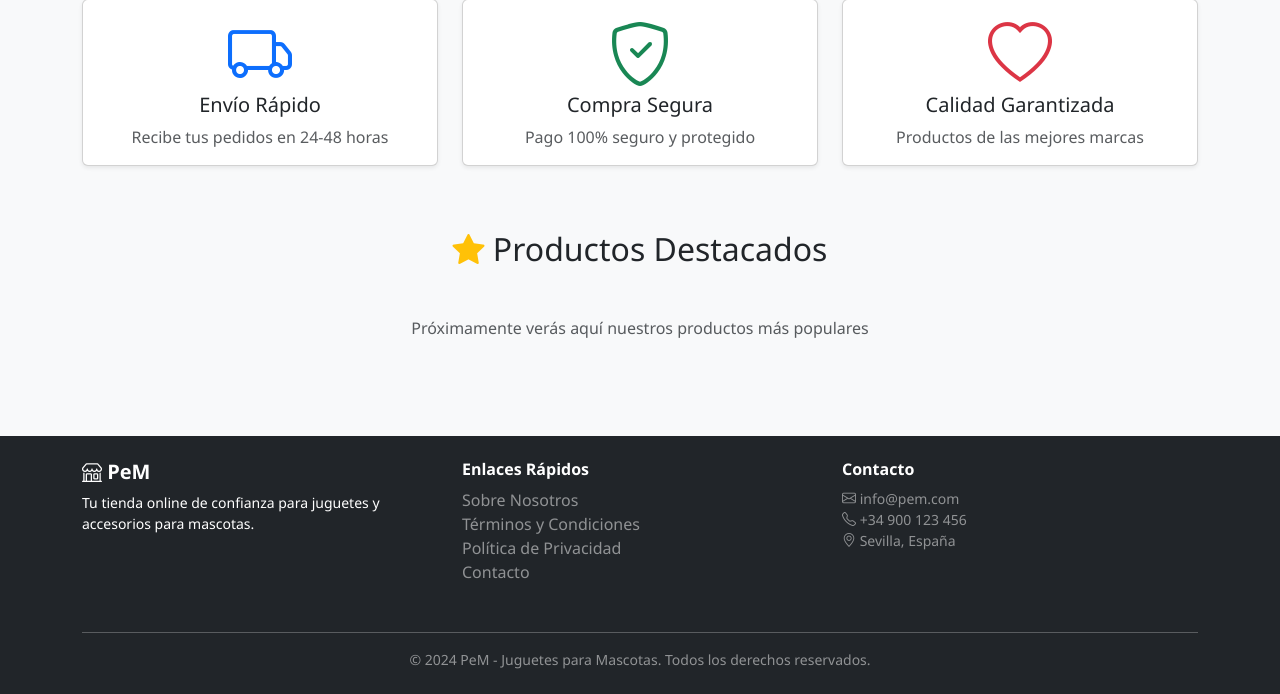
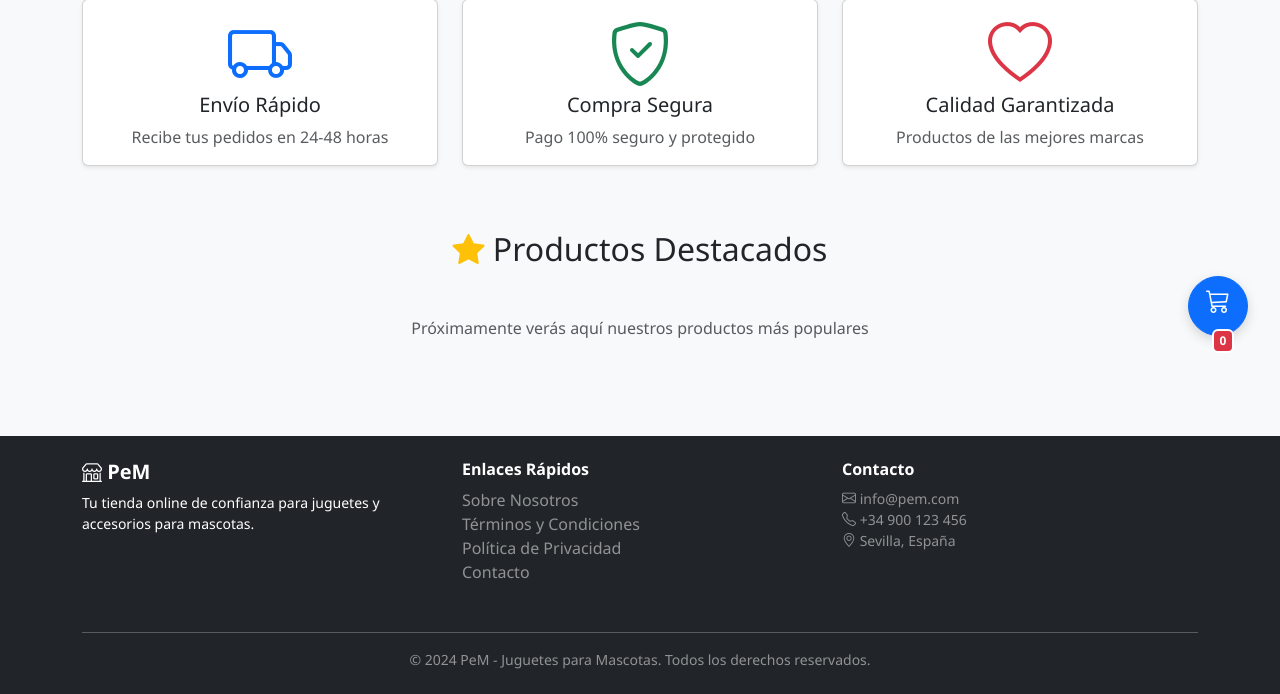
Before and after one commit to PDJ6975/PeM, a Django app: page / in a window 1280 px wide. Shown: the part 432-1126 px from the top of the page. Run offline with Django 5.2, Linux system fonts and the light colour scheme.

Commit message:
feat: vista básica con carrito siempre visible

```diff
--- a/core/templates/base.html
+++ b/core/templates/base.html
@@ -37,6 +37,9 @@
         {% include 'partials/footer.html' %}
     </footer>
 
+    <!-- Carrito Widget (siempre visible) -->
+    {% include 'partials/carrito_widget.html' %}
+
     <!-- Bootstrap 5.3 JS Bundle -->
     <script src="https://cdn.jsdelivr.net/npm/bootstrap@5.3.2/dist/js/bootstrap.bundle.min.js" integrity="sha384-C6RzsynM9kWDrMNeT87bh95OGNyZPhcTNXj1NW7RuBCsyN/o0jlpcV8Qyq46cDfL" crossorigin="anonymous"></script>
 
--- /dev/null
+++ b/core/templates/partials/carrito_widget.html
@@ -0,0 +1,42 @@
+{% load static %}
+
+<!-- Widget del carrito (siempre visible) -->
+<div class="carrito-widget" id="carritoWidget">
+    <button class="btn btn-primary rounded-circle carrito-btn" type="button" data-bs-toggle="offcanvas"
+            data-bs-target="#carritoOffcanvas" aria-controls="carritoOffcanvas">
+        <i class="bi bi-cart3"></i>
+        <span class="badge bg-danger carrito-badge" id="carritoBadge">0</span>
+    </button>
+</div>
+
+<!-- Offcanvas del carrito (panel lateral) -->
+<div class="offcanvas offcanvas-end" tabindex="-1" id="carritoOffcanvas" aria-labelledby="carritoOffcanvasLabel">
+    <div class="offcanvas-header border-bottom">
+        <h5 class="offcanvas-title" id="carritoOffcanvasLabel">
+            <i class="bi bi-cart3"></i> Mi Carrito
+        </h5>
+        <button type="button" class="btn-close" data-bs-dismiss="offcanvas" aria-label="Close"></button>
+    </div>
+
+    <div class="offcanvas-body p-0">
+        <!-- Contenido del carrito -->
+        <div id="carritoContenido">
+            <!-- Aquí se cargarán los productos del carrito dinámicamente -->
+            <div class="text-center py-5 text-muted">
+                <i class="bi bi-cart-x display-1"></i>
+                <p class="mt-3">Tu carrito está vacío</p>
+            </div>
+        </div>
+    </div>
+
+    <!-- Footer del carrito con total y botón de checkout -->
+    <div class="offcanvas-footer border-top p-3">
+        <div class="d-flex justify-content-between mb-3">
+            <span class="fw-bold">Total:</span>
+            <span class="fw-bold text-primary" id="carritoTotal">0,00 €</span>
+        </div>
+        <button class="btn btn-primary w-100" id="btnProcesarPedido">
+            <i class="bi bi-credit-card"></i> Procesar Pedido
+        </button>
+    </div>
+</div>
```
